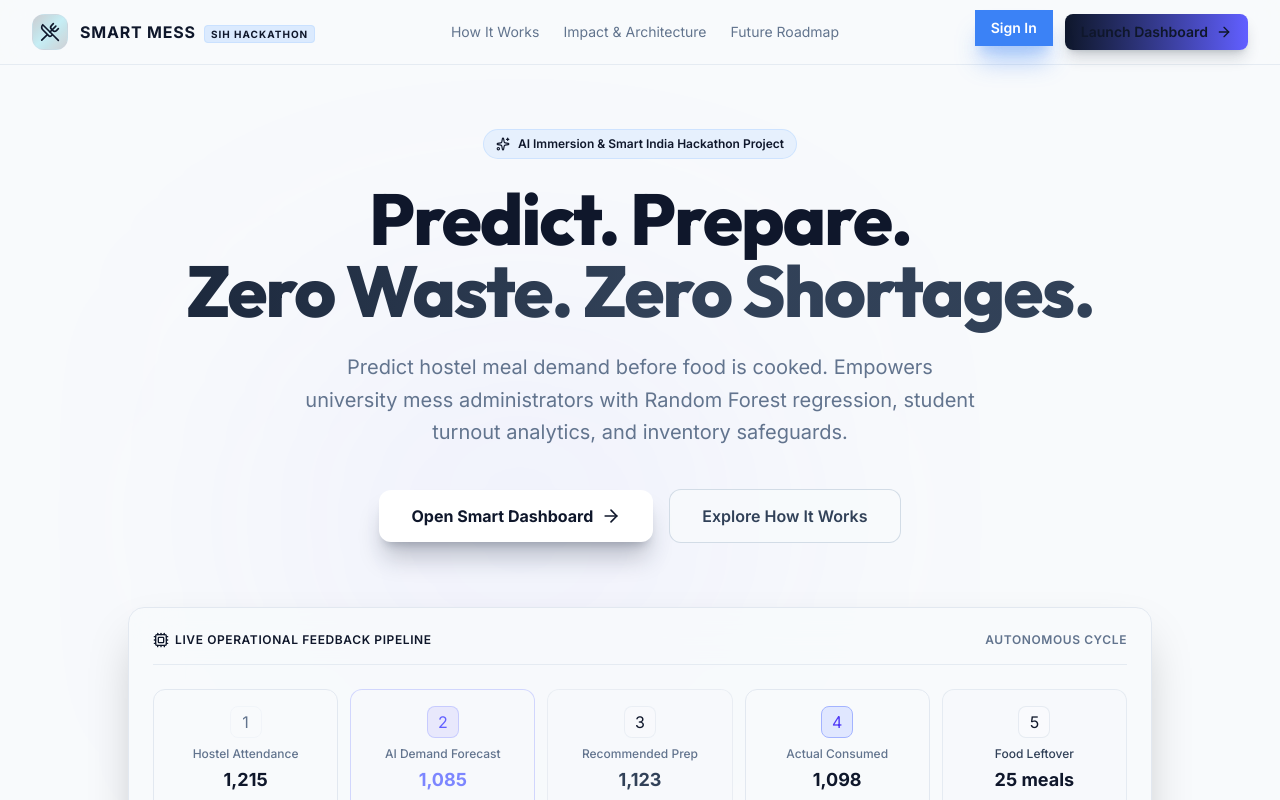
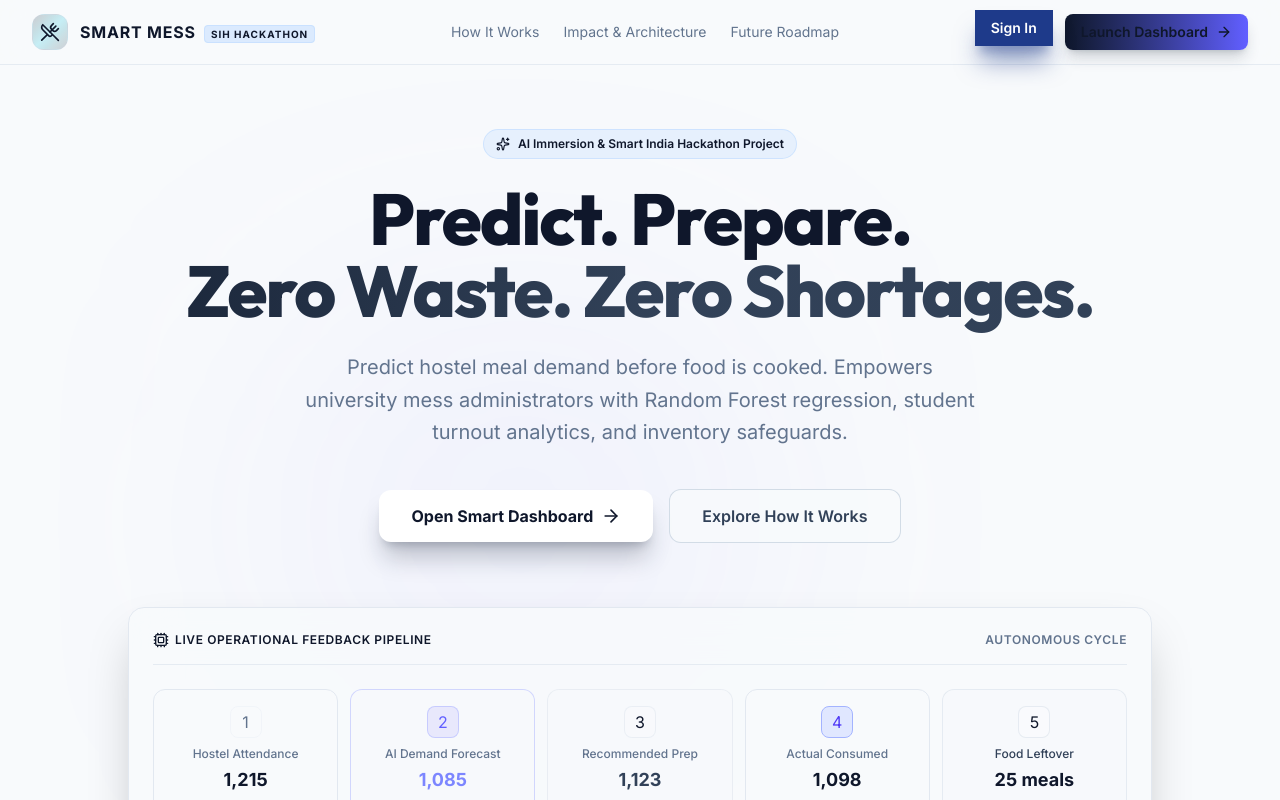
Before and after one commit to kamalesh151207/smartmess, a React (Vite) app in the folder client/: page / in a window 1280 px wide. In both pictures the pointer is over the button "Sign In". Shown: the top 800 px of the page. Built offline with nearby package versions, Linux system fonts and the light colour scheme; no server answers.

Commit message:
style: change hover interactions to dark blue

```diff
--- a/client/src/components/layout/Navbar.tsx
+++ b/client/src/components/layout/Navbar.tsx
@@ -131,7 +131,7 @@ export const Navbar: React.FC<NavbarProps> = ({
     : 0;
 
   return (
-    <header className="sticky top-0 z-30 glass-panel-heavy border-b border-slate-300/50 px-4 lg:px-6 py-3 flex flex-col sm:flex-row sm:items-center justify-between gap-3 shadow-[0_4px_30px_rgba(0,0,0,0.3)] group hover:bg-blue-600 transition-colors duration-300">
+    <header className="sticky top-0 z-30 glass-panel-heavy border-b border-slate-300/50 px-4 lg:px-6 py-3 flex flex-col sm:flex-row sm:items-center justify-between gap-3 shadow-[0_4px_30px_rgba(0,0,0,0.3)] group hover:bg-blue-900 transition-colors duration-300">
       {/* Left: Mobile Menu & Breadcrumbs */}
       <div className="flex items-center gap-3">
         <button
--- a/client/src/index.css
+++ b/client/src/index.css
@@ -118,13 +118,13 @@ button, .glass-panel, .glass-panel-heavy, .card-element {
 
 .glass-panel:hover, .glass-panel-heavy:hover {
   transform: translateY(-4px) !important;
-  box-shadow: 0 20px 25px -5px rgba(59, 130, 246, 0.4), 0 10px 10px -5px rgba(59, 130, 246, 0.2) !important;
+  box-shadow: 0 20px 25px -5px rgba(30, 58, 138, 0.5), 0 10px 10px -5px rgba(30, 58, 138, 0.3) !important;
 }
 
 button:hover {
   transform: translateY(-4px) !important;
-  box-shadow: 0 20px 25px -5px rgba(59, 130, 246, 0.4), 0 10px 10px -5px rgba(59, 130, 246, 0.2) !important;
-  background-color: #3b82f6 !important;
+  box-shadow: 0 20px 25px -5px rgba(30, 58, 138, 0.5), 0 10px 10px -5px rgba(30, 58, 138, 0.3) !important;
+  background-color: #1e3a8a !important;
   color: #ffffff !important;
-  border-color: #3b82f6 !important;
+  border-color: #1e3a8a !important;
 }
```
